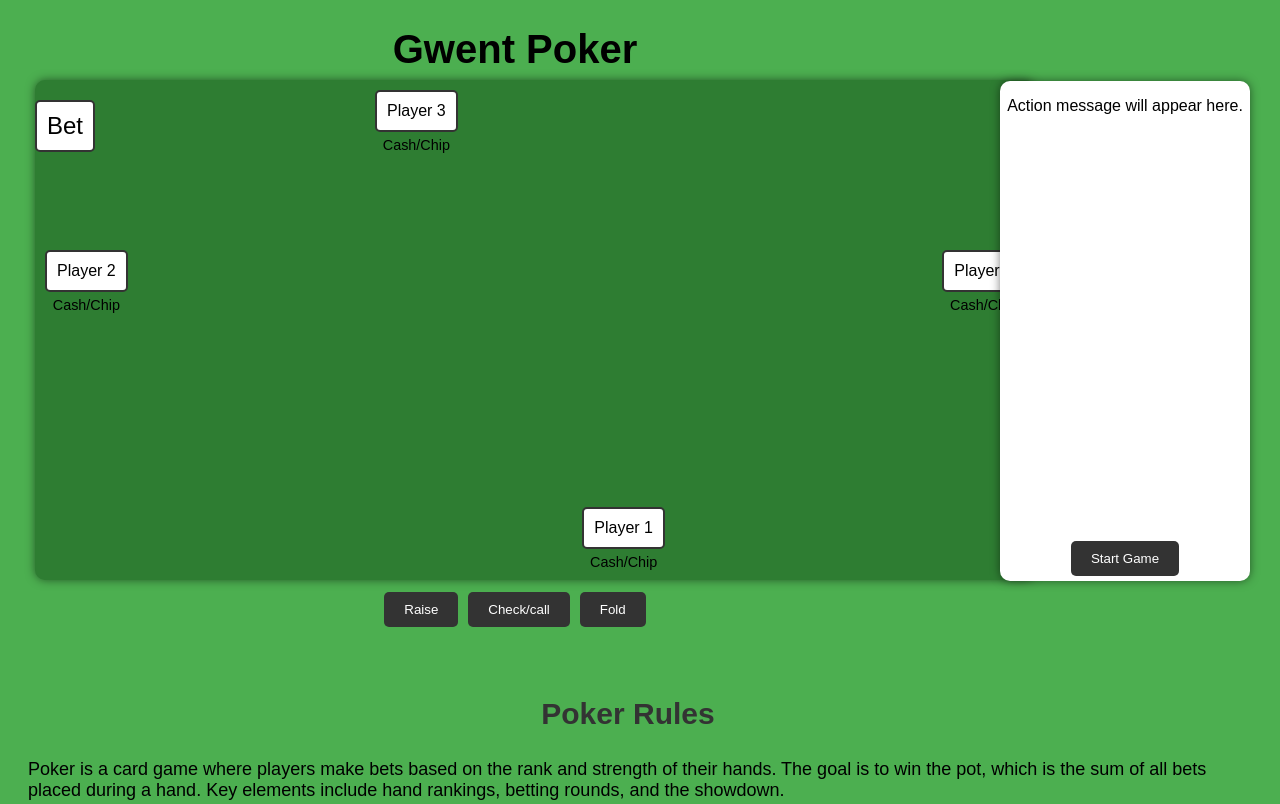
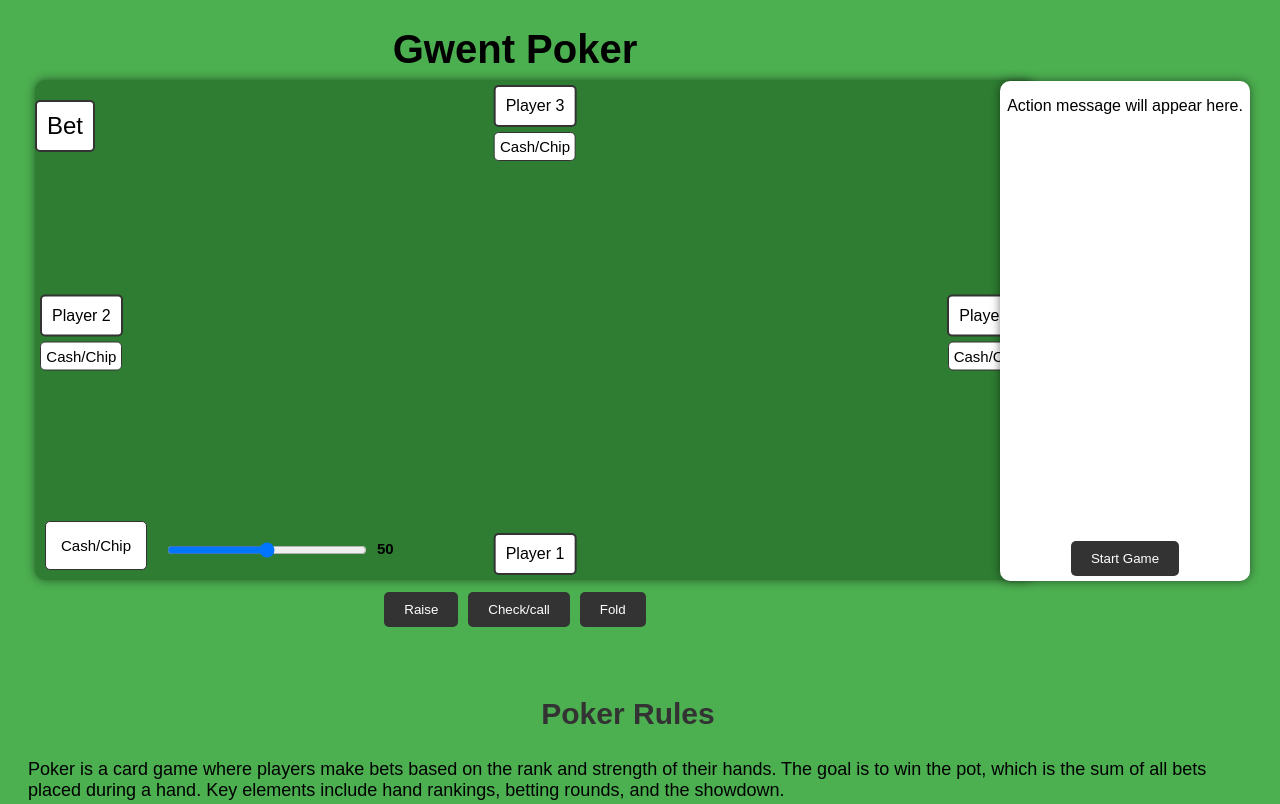
Before and after one commit to Ali-Hassan-2000/Gwent-Poker, a plain HTML site: page index.html in a window 1280 px wide. Shown: the top 804 px of the page. Drawn offline with Linux system fonts and the light colour scheme.

Commit message:
design finished ex.(card logos, bet area and cards position)

```diff
--- a/css/style.css
+++ b/css/style.css
@@ -121,51 +121,99 @@ button:hover {
     border-radius: 5px;
 }
 
-/* ------------------------------------------------------------- stop here*/
 /* general design for player logo */
 .player {
-    text-align: center;
-    position: absolute;
+    display: flex;
+    flex-direction: column;
+    align-items: center;
+    position: relative;
 }
 
-/* general playes logo */
+/* general playes logo inside player div*/
 .player-logo {
     background-color: #fff;
     padding: 10px;
     border: 2px solid #333;
     border-radius: 5px;
+    margin: 5px;
 }
 
 /* player1 logo */
 #player1 {
-    bottom: 10px;
-    right: 370px;
+    position: absolute;
+    bottom: 0px;
+    left: 50%;
+    transform: translateX(-50%);
 }
 
 /* player2 logo */
 #player2 {
-    top: 170px;
-    left: 10px;
+    position: absolute;
+    top: 50%;
+    left: 0px;
+    transform: translateY(-50%);
 }
 
 /* player3 logo */
 #player3 {
-    top: 10px;
-    left: 340px;
+    position: absolute;
+    top: 0px;
+    left: 50%;
+    transform: translateX(-50%);
 }
 
 /* player4 logo */
 #player4 {
-    top: 170px;
-    right: 10px;
+    position: absolute;
+    top: 50%;
+    right: 0px;
+    transform: translateY(-50%);
 }
 
-/* cash logo design */
+/* general cash logo inside player div */
 .cash {
-    margin-top: 5px;
-    font-size: 0.9em;
+    background-color: #fff;
+    padding: 5px;
+    border: 1px solid #333;
+    border-radius: 5px;
+    font-size: 15px;
+    text-align: center;
 }
 
+/* cash logo for player 1 */
+.cash-player {
+    background-color: #fff;
+    padding: 15px;
+    border: 1px solid #333;
+    border-radius: 5px;
+    font-size: 15px;
+    text-align: center;
+
+    position: absolute;
+    bottom: 10px;
+    left: 10px;
+}
+
+/* cash bar selector for player 1*/
+#movableBar {
+  display: flex;
+  position: absolute;
+  bottom: 20px;
+  left: 130px;
+}
+
+#bet-slider {
+    flex-grow: 1;
+    margin-right: 10px;
+    width: 200px;
+}
+
+.bet-amount {
+    font-size: 15px;
+    text-align: right;
+    font-weight: bold;
+}
+/* ------------------------------------------------------------- stop here*/
 /* bet area that displayes total cash in the hand */
 .bet-area {
     text-align: center;
--- a/index.html
+++ b/index.html
@@ -30,7 +30,13 @@
 
         <div class="player" id="player1"> <!-- player 1 logo -->
             <div class="player-logo">Player 1</div>
-            <div class="cash">Cash/Chip</div>
+        </div>
+
+        <div class="cash-player">Cash/Chip</div> <!-- player 1 cash logo -->
+
+        <div id="movableBar"> <!-- This bar for player 1 to select the amount for the bet -->
+            <input type="range" id="bet-slider" min="0" max="100" value="50" />
+            <div class="bet-amount" id="bet-amount">50</div>
         </div>
 
         <div class="bet-area">
```
